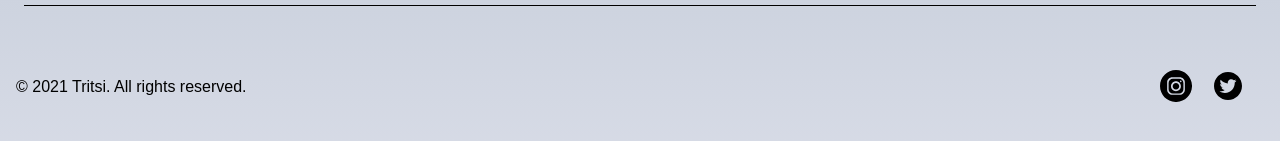
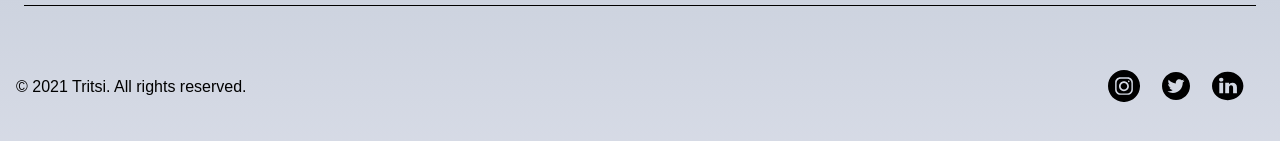
Before and after one commit to akhilmhdh/tritsi-ui, a Next.js app: page / in a window 1280 px wide. Shown: the part 2839-2980 px from the top of the page. Built offline with nearby package versions, Linux system fonts and the light colour scheme; a web font is replaced by a local one.

Commit message:
added linkedin and facts card alignment fix

```diff
--- a/src/layout/MinimalLayout/components/Footer/Footer.tsx
+++ b/src/layout/MinimalLayout/components/Footer/Footer.tsx
@@ -5,6 +5,26 @@ import {
     YoutubeCircle,
 } from 'components/icons';
 import { AiFillTwitterCircle } from 'react-icons/ai';
+
+const FooterIcons = [
+    {
+        href: 'https://www.instagram.com/teamtritsi/',
+        icon: <InstagramCircle className="mr-5" />,
+    },
+    {
+        href: 'https://twitter.com/TTritsi',
+        icon: <AiFillTwitterCircle size={32} className="mr-5" />,
+    },
+    {
+        href: 'https://www.linkedin.com/company/tritsi',
+        icon: <LinkedinCircle className="mr-5" />,
+    },
+    {
+        href: '#',
+        icon: <YoutubeCircle />,
+        hidden: true,
+    },
+];
 
 const Footer = (): JSX.Element => {
     return (
@@ -17,30 +37,19 @@ const Footer = (): JSX.Element => {
                     </span>
                 </div>
                 <div className="flex justify-end">
-                    <a
-                        href="https://www.instagram.com/teamtritsi/"
-                        target="_blank"
-                        rel="noreferrer"
-                    >
-                        <InstagramCircle className="mr-5" />
-                    </a>
-                    <a
-                        href="https://twitter.com/TTritsi"
-                        target="_blank"
-                        rel="noreferrer"
-                    >
-                        <AiFillTwitterCircle size={32} className="mr-5" />
-                    </a>
-                    {false && (
-                        <a>
-                            <LinkedinCircle className="mr-5" />
-                        </a>
-                    )}
-                    {false && (
-                        <a>
-                            <YoutubeCircle />
-                        </a>
-                    )}
+                    {FooterIcons.map(({ hidden, href, icon }, key) => {
+                        if (hidden) return null;
+                        return (
+                            <a
+                                href={href}
+                                target="_blank"
+                                rel="noreferrer"
+                                key={`footer-icon-${key}`}
+                            >
+                                {icon}
+                            </a>
+                        );
+                    })}
                 </div>
             </div>
         </Container>
--- a/src/pages/_app.tsx
+++ b/src/pages/_app.tsx
@@ -3,7 +3,7 @@ import { AppProps } from 'next/app';
 import '../styles/global.css';
 import '../styles/tailwind.base.css';
 import 'swiper/swiper.min.css';
-import 'react-perfect-scrollbar/dist/css/styles.css';
+// import 'react-perfect-scrollbar/dist/css/styles.css';
 
 const MyApp: React.FC<AppProps> = ({ Component, pageProps }) => {
     return <Component {...pageProps} />;
--- a/src/views/HomePage/FactsSection/components/FactCard/FactCard.tsx
+++ b/src/views/HomePage/FactsSection/components/FactCard/FactCard.tsx
@@ -43,7 +43,7 @@ const FactCard: FC<FactCardProps> = ({ cardNumber, title, subtitle, link }) => {
                     <div className="font-sanchez text-xl sm:text-2xl uppercase text-right tracking-wider whitespace-pre-wrap relative">
                         {title}
                     </div>
-                    <div className="w-1/2 text-9xl font-axiforma empty-text absolute bottom-4 left-8 ">
+                    <div className="w-1/2 text-9xl font-axiforma empty-text absolute bottom-0 left-0">
                         {cardNumber}
                     </div>
                 </div>
```
